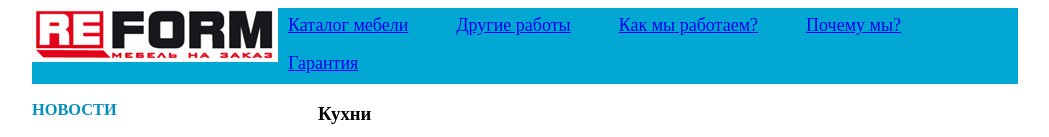
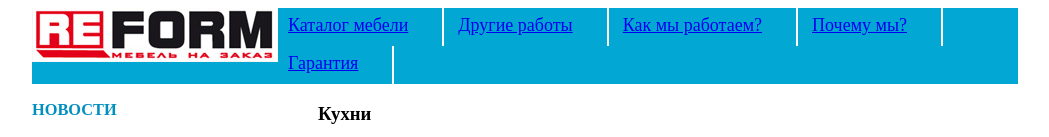
Before and after one commit to dbaktiyar/homework-1, a plain HTML site: page Lesson-4/Homework/index.html in a window 1280 px wide. Shown: the top 137 px of the page, without its empty margins (115-1164 px from the left). Drawn offline with Linux system fonts and the light colour scheme.

Commit message:
nomework

```diff
--- a/Lesson-4/Homework/css/style.css
+++ b/Lesson-4/Homework/css/style.css
@@ -11,6 +11,7 @@ body {
 	text-decoration: none;
 	color: #fff;
 	background-color: #03a7d4;
+
 }
 
 li {
@@ -18,8 +19,9 @@ li {
     padding: 7px 34px 10px 10px;
 	font-size: 18px;
 	font-weight: normal;
+	border-right: 2px solid #fff;
+
 }
-
 
 .sidebar{
 	font-size: 14px;
```
